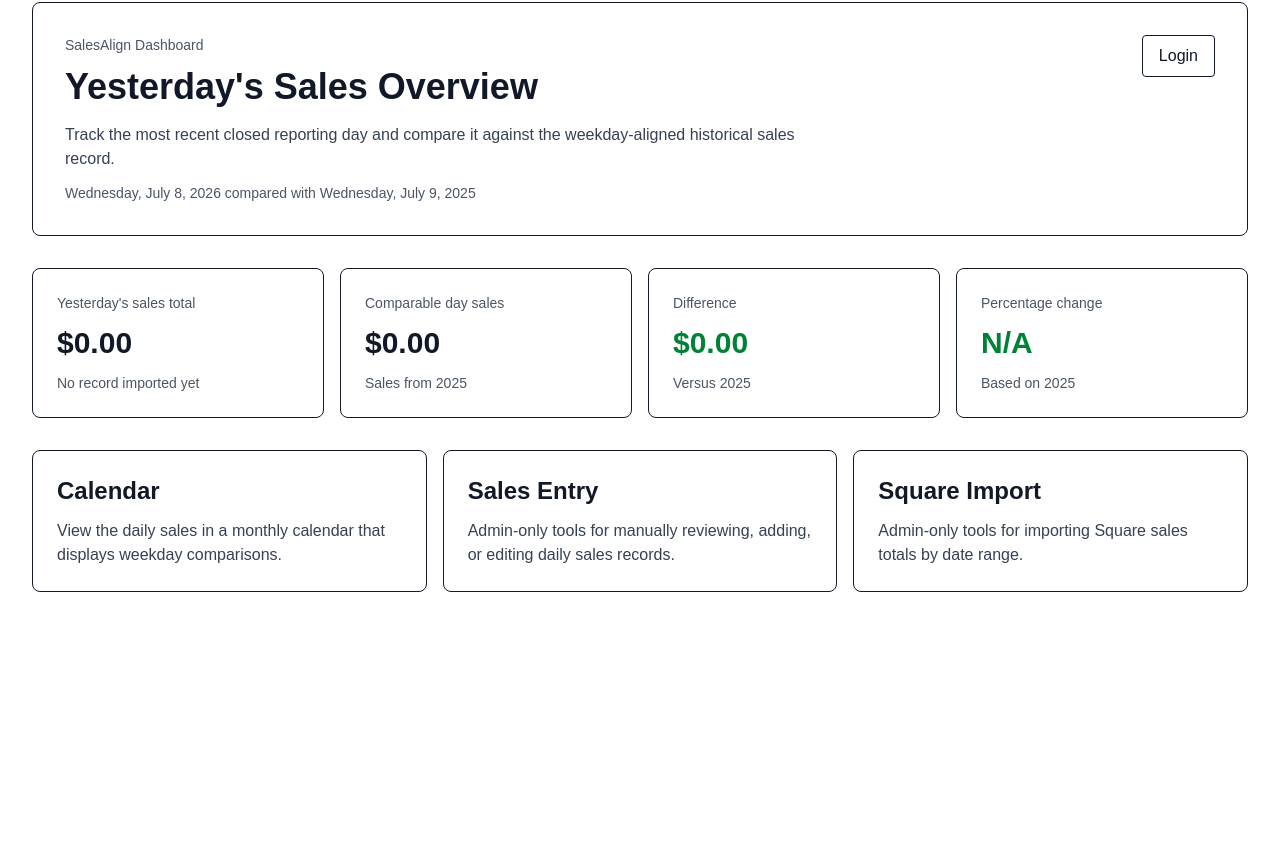
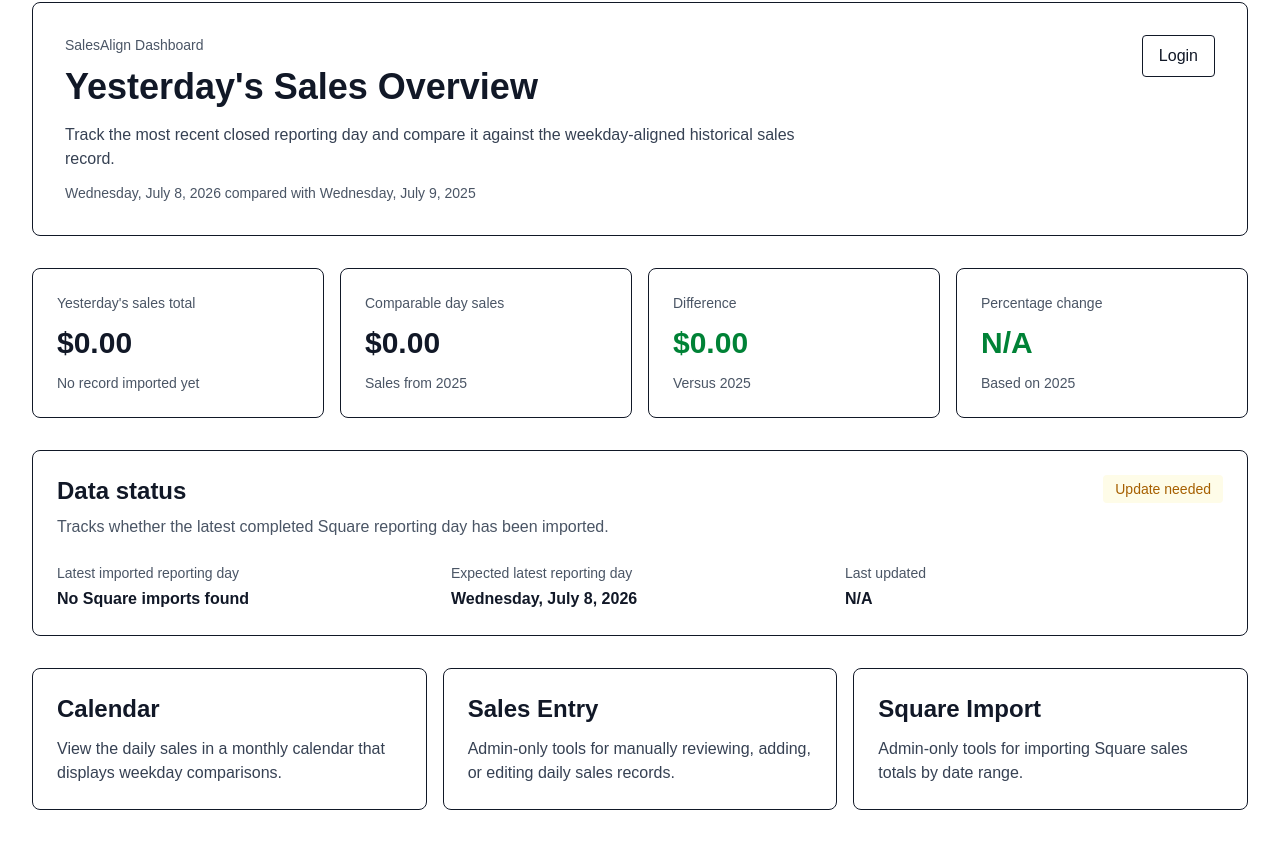
Before and after one commit to rjmcnamara22/SalesAlign, a Next.js app: page / in a window 1280 px wide. Shown: the part 514-1356 px from the top of the page. Before the commit the page ends 1138 px from the top, so only its background shows below. Built offline with nearby package versions, Linux system fonts and the light colour scheme; no server answers; the database is empty.

Commit message:
Add dashboard data status

```diff
--- a/app/page.tsx
+++ b/app/page.tsx
@@ -5,6 +5,8 @@ import { getComparableDate } from "@/lib/comparison/getComparableDate";
 
 import { isAdminSession } from "@/lib/auth/admin";
 import { AdminLogoutButton } from "@/components/AdminLogoutButton";
+
+import { getLatestCompletedReportingDate } from "@/lib/reporting/getLatestCompletedReportingDate";
 
 export const dynamic = "force-dynamic";
 
@@ -20,6 +22,38 @@ const dateFormatter = new Intl.DateTimeFormat("en-US", {
   year: "numeric",
   timeZone: "UTC",
 });
+
+const dateTimeFormatter = new Intl.DateTimeFormat("en-US", {
+  month: "long",
+  day: "numeric",
+  year: "numeric",
+  hour: "numeric",
+  minute: "2-digit",
+  timeZone: "America/New_York",
+});
+
+const latestSquareRecord = await prisma.dailySales.findFirst({
+  where: {
+    source: "SQUARE",
+  },
+  orderBy: {
+    businessDate: "desc",
+  },
+  select: {
+    businessDate: true,
+    updatedAt: true,
+  },
+});
+
+const latestCompletedReportingDateKey = getLatestCompletedReportingDate();
+
+const latestImportedDateKey = latestSquareRecord
+  ? latestSquareRecord.businessDate.toISOString().slice(0, 10)
+  : null;
+
+const isDataCurrent =
+  latestImportedDateKey !== null &&
+  latestImportedDateKey >= latestCompletedReportingDateKey;
 
 function formatCurrency(cents: number) {
   return currencyFormatter.format(cents / 100);
@@ -234,6 +268,62 @@ export default async function Home() {
         </div>
       </section>
 
+      <section className="mt-8 rounded-lg border p-6">
+        <div className="flex flex-wrap items-start justify-between gap-4">
+          <div>
+            <h2 className="text-2xl font-bold">Data status</h2>
+
+            <p className="mt-2 text-gray-600">
+              Tracks whether the latest completed Square reporting day has been
+              imported.
+            </p>
+          </div>
+
+          <span
+            className={`rounded px-3 py-1 text-sm font-medium ${
+              isDataCurrent
+                ? "bg-green-50 text-green-700"
+                : "bg-yellow-50 text-yellow-700"
+            }`}
+          >
+            {isDataCurrent ? "Current" : "Update needed"}
+          </span>
+        </div>
+
+        <div className="mt-6 grid gap-4 md:grid-cols-3">
+          <div>
+            <p className="text-sm text-gray-600">
+              Latest imported reporting day
+            </p>
+            <p className="mt-1 font-semibold">
+              {latestSquareRecord
+                ? dateFormatter.format(latestSquareRecord.businessDate)
+                : "No Square imports found"}
+            </p>
+          </div>
+
+          <div>
+            <p className="text-sm text-gray-600">
+              Expected latest reporting day
+            </p>
+            <p className="mt-1 font-semibold">
+              {dateFormatter.format(
+                new Date(`${latestCompletedReportingDateKey}T00:00:00.000Z`),
+              )}
+            </p>
+          </div>
+
+          <div>
+            <p className="text-sm text-gray-600">Last updated</p>
+            <p className="mt-1 font-semibold">
+              {latestSquareRecord
+                ? dateTimeFormatter.format(latestSquareRecord.updatedAt)
+                : "N/A"}
+            </p>
+          </div>
+        </div>
+      </section>
+
       <section className="mt-8 grid gap-4 md:grid-cols-3">
         <Link href="/calendar" className="rounded-lg border p-6">
           <h2 className="text-2xl font-bold">Calendar</h2>
```
